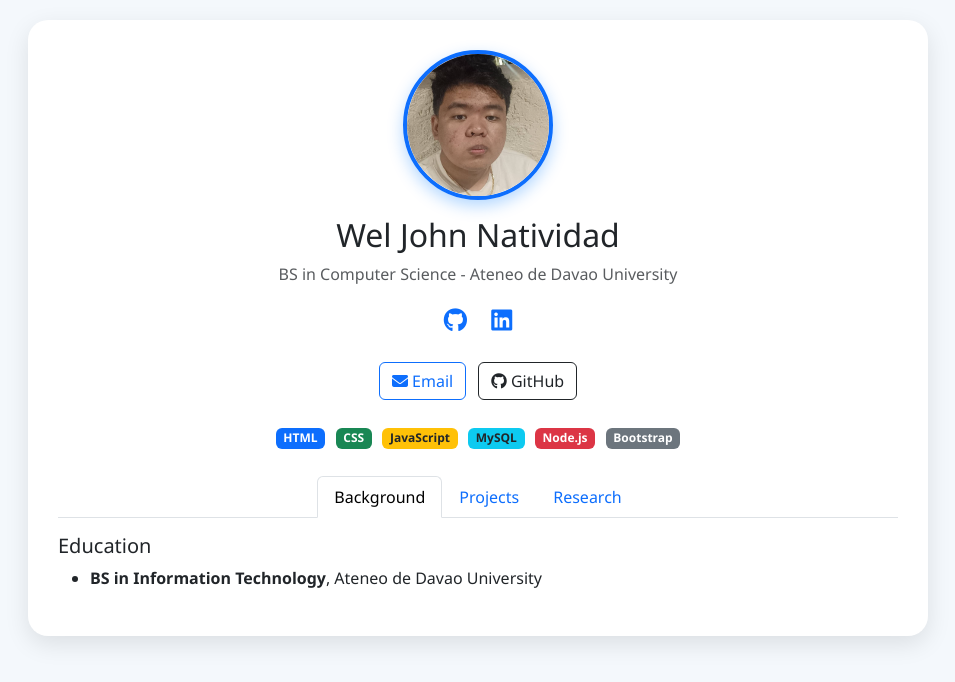
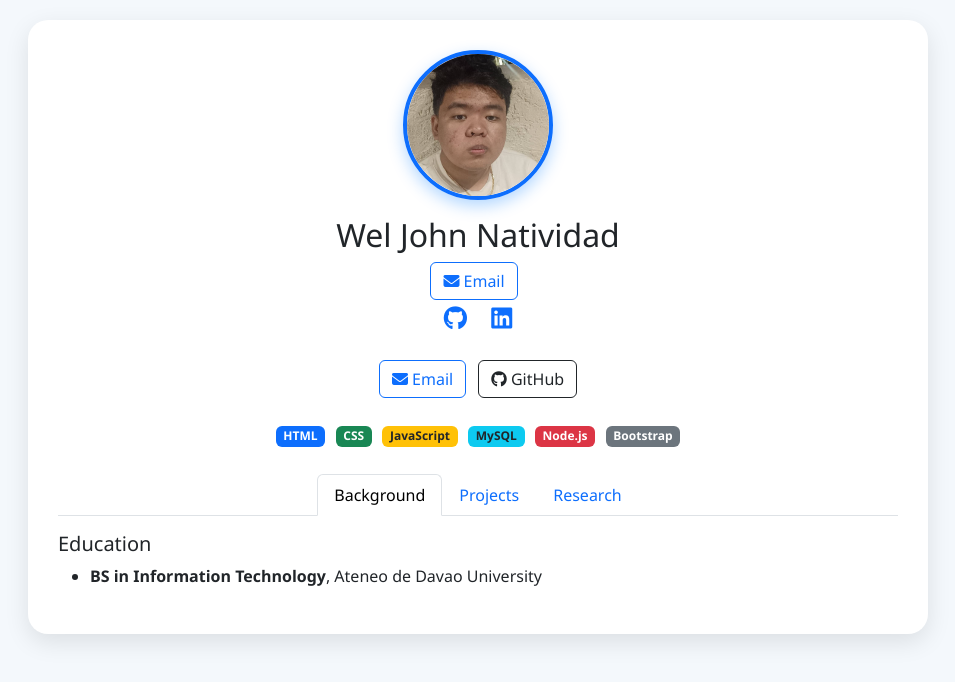
Before and after one commit to Welzie2/wjsnatividad.github.io, a plain HTML site: page index.html in a window 1280 px wide. Shown: the whole page, without its empty margins (162-1117 px from the left). Drawn offline with nearby package versions, Linux system fonts and the light colour scheme.

Commit message:
index.html

```diff
--- a/index.html
+++ b/index.html
@@ -46,7 +46,7 @@
 <div class="container text-center">
   <img src="pic.png" alt="Profile Photo" class="profile-img mb-3">
   <h2>Wel John Natividad</h2>
-  <p class="text-muted">BS in Computer Science - Ateneo de Davao University</p>
+  <a href="mailto:wjsnatividad.work@gmail.com" class="btn btn-outline-primary me-2"><i class="fas fa-envelope"></i> Email</a>
 
   <div class="social-icons mb-4">
     <a href="https://github.com/Welzie2" target="_blank"><i class="fab fa-github"></i></a>
```
